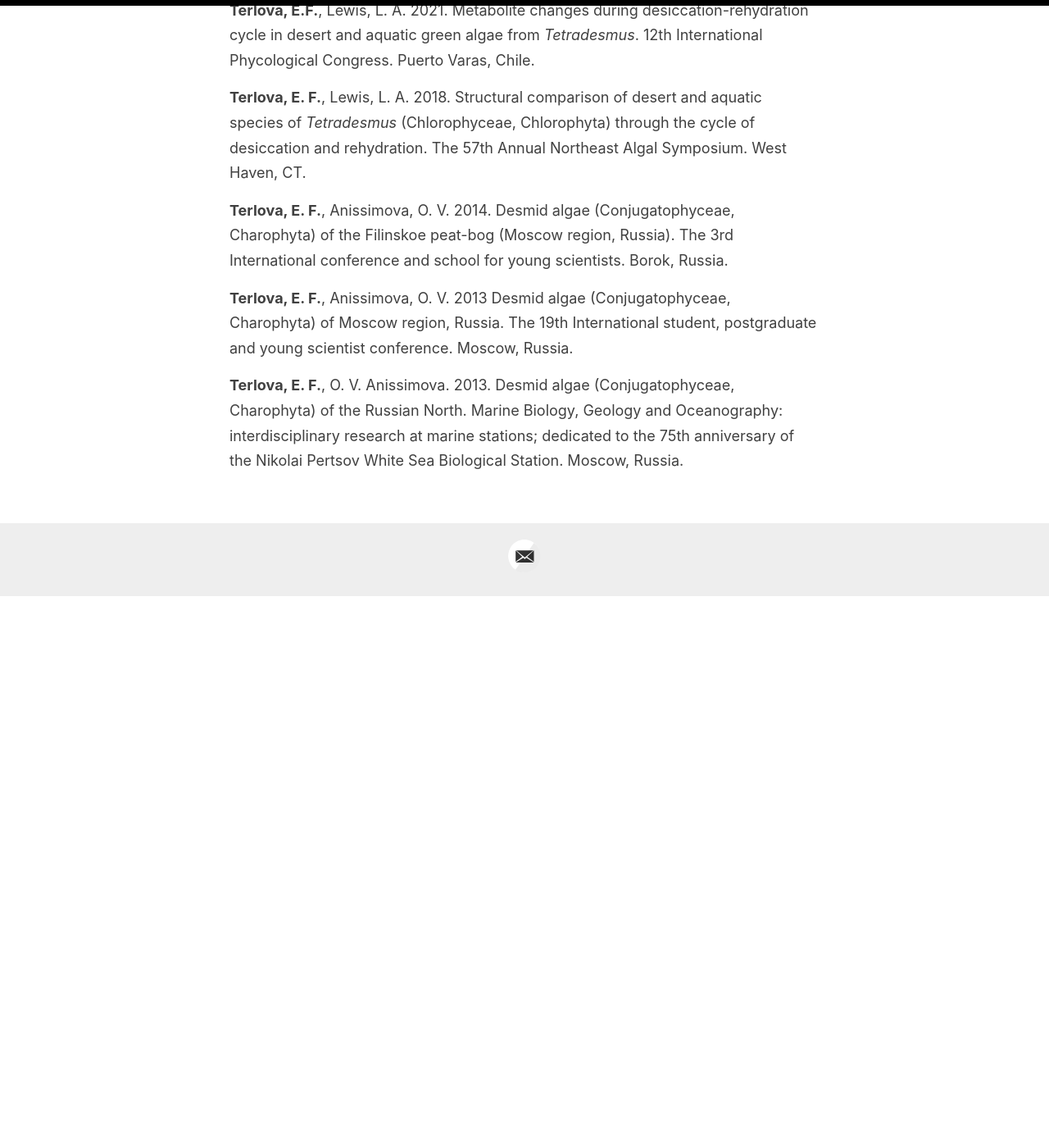
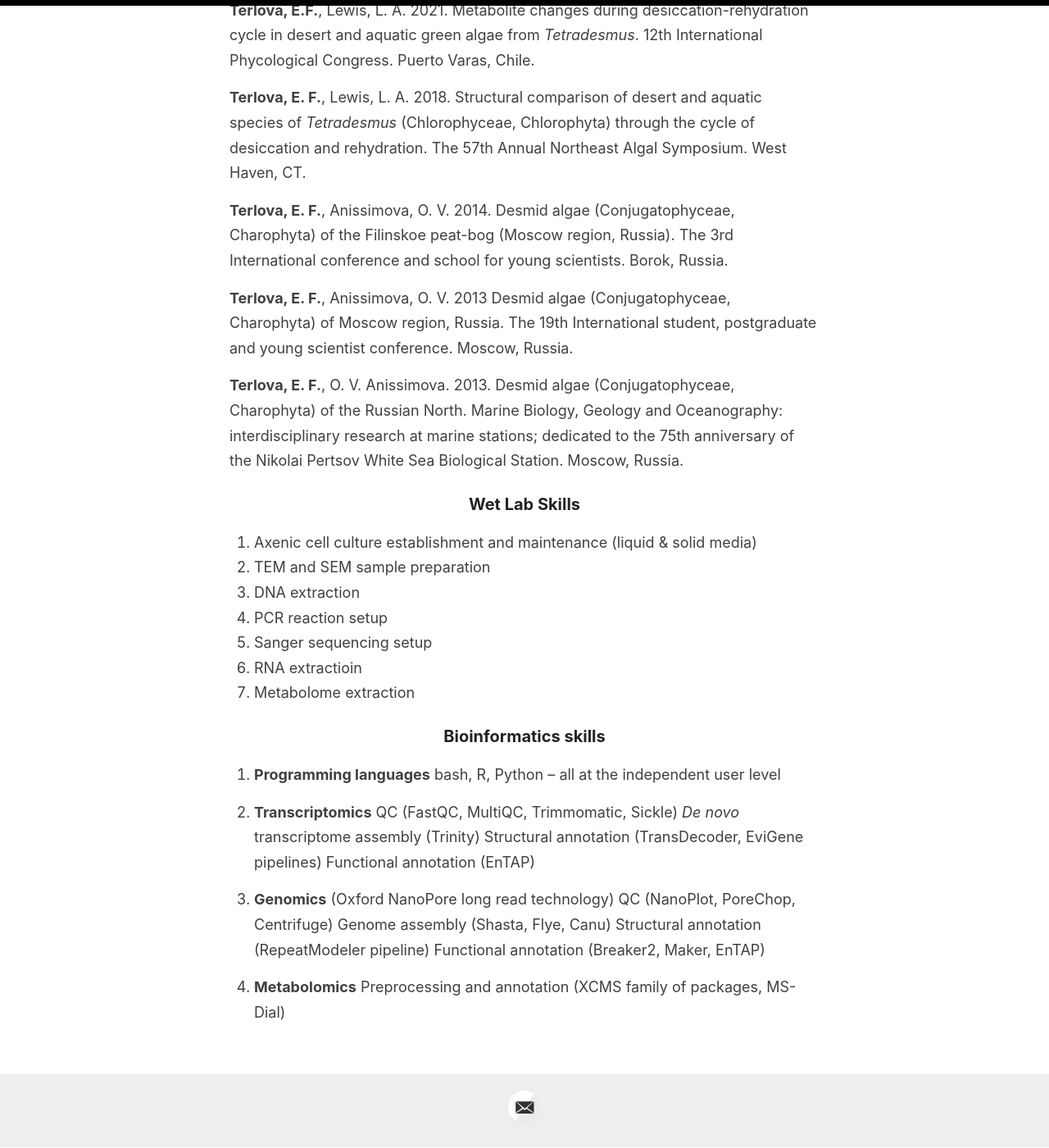
Before and after one commit to eterlova/eterlova.github.io, a Jekyll site: the page built from _pages/curriculum-vitae.md, in a window 1280 px wide and 1400 px high, scrolled down 2033 px. Shown: the whole window at 82% size. Built offline with Jekyll 4.4.1, drawn with Linux system fonts in a browser that asks for light colours; before the commit the page ends 2760 px from its top, so only the background shows below that.

Commit message:
Update curriculum-vitae.md

```diff
--- a/_pages/curriculum-vitae.md
+++ b/_pages/curriculum-vitae.md
@@ -4,7 +4,7 @@
 permalink: /cv/
 ---
 
-Download <a href="https://eterlova.github.io/CV_October2021.pdf" target="_blank">My CV</a> [Last updated: October 2021]
+Download <a href="https://eterlova.github.io/ETerlovaCVJan2022.pdf" target="_blank">My CV</a> [Last updated: October 2021]
 
 ## Curriculum Vitae
 
@@ -59,3 +59,31 @@
 **Terlova, E. F.**, Anissimova, O. V. 2013 Desmid algae (Conjugatophyceae, Charophyta) of Moscow region, Russia. The 19th International student, postgraduate and young scientist conference. Moscow, Russia.
 
 **Terlova, E. F.**, O. V. Anissimova. 2013. Desmid algae (Conjugatophyceae, Charophyta) of the Russian North. Marine Biology, Geology and Oceanography: interdisciplinary research at marine stations; dedicated to the 75th anniversary of the Nikolai Pertsov White Sea Biological Station. Moscow, Russia.
+
+### Wet Lab Skills
+1. Axenic cell culture establishment and maintenance (liquid & solid media)
+2. TEM and SEM sample preparation
+3. DNA extraction
+4. PCR reaction setup
+5. Sanger sequencing setup
+6. RNA extractioin
+7. Metabolome extraction
+
+### Bioinformatics skills
+1. **Programming languages**
+bash, R, Python -- all at the independent user level
+
+2. **Transcriptomics**
+QC (FastQC, MultiQC, Trimmomatic, Sickle)
+_De novo_ transcriptome assembly (Trinity)
+Structural annotation (TransDecoder, EviGene pipelines)
+Functional annotation (EnTAP)
+
+3. **Genomics** (Oxford NanoPore long read technology)
+QC (NanoPlot, PoreChop, Centrifuge)
+Genome assembly (Shasta, Flye, Canu)
+Structural annotation (RepeatModeler pipeline)
+Functional annotation (Breaker2, Maker, EnTAP)
+
+4. **Metabolomics**
+Preprocessing and annotation (XCMS family of packages, MS-Dial)
```
